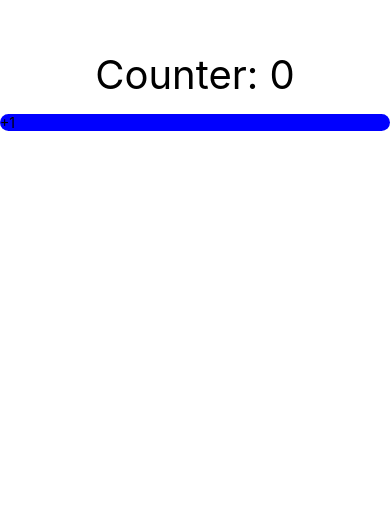
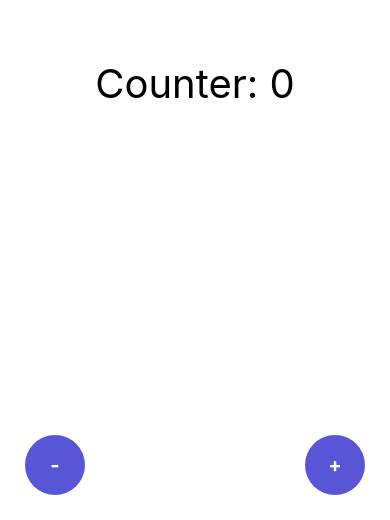
Before and after one commit to Alejoboga20/CounterReactNative, a React Native app: screen / in a window 390 px wide. Shown: the part 324-844 px from the top of the page. Built offline with nearby package versions, Linux system fonts and the light colour scheme.

Commit message:
Adding FABs in counter

```diff
--- a/src/screens/CounterScreen.tsx
+++ b/src/screens/CounterScreen.tsx
@@ -8,9 +8,19 @@ export const CounterScreen = () => {
     <View style={styles.container}>
       <Text style={styles.title}>Counter: {counter}</Text>
 
-      <TouchableOpacity onPress={() => setCounter(counter + 1)}>
-        <View style={styles.buttonIncrement}>
-          <Text>+1</Text>
+      <TouchableOpacity
+        onPress={() => setCounter(counter + 1)}
+        style={styles.fabLocationBR}>
+        <View style={styles.fab}>
+          <Text style={styles.fabText}>+</Text>
+        </View>
+      </TouchableOpacity>
+
+      <TouchableOpacity
+        onPress={() => setCounter(counter - 1)}
+        style={styles.fabLocationBL}>
+        <View style={styles.fab}>
+          <Text style={styles.fabText}>-</Text>
         </View>
       </TouchableOpacity>
     </View>
@@ -20,5 +30,27 @@ export const CounterScreen = () => {
 const styles = StyleSheet.create({
   container: { flex: 1, justifyContent: 'center' },
   title: { fontSize: 40, textAlign: 'center', top: -15 },
-  buttonIncrement: { backgroundColor: 'blue', borderRadius: 100 },
+  fabLocationBR: {
+    position: 'absolute',
+    bottom: 25,
+    right: 25,
+  },
+  fabLocationBL: {
+    position: 'absolute',
+    bottom: 25,
+    left: 25,
+  },
+  fab: {
+    backgroundColor: '#5856d6',
+    borderRadius: 100,
+    justifyContent: 'center',
+    height: 60,
+    width: 60,
+  },
+  fabText: {
+    color: 'white',
+    fontSize: 20,
+    fontWeight: 'bold',
+    alignSelf: 'center',
+  },
 });
```
